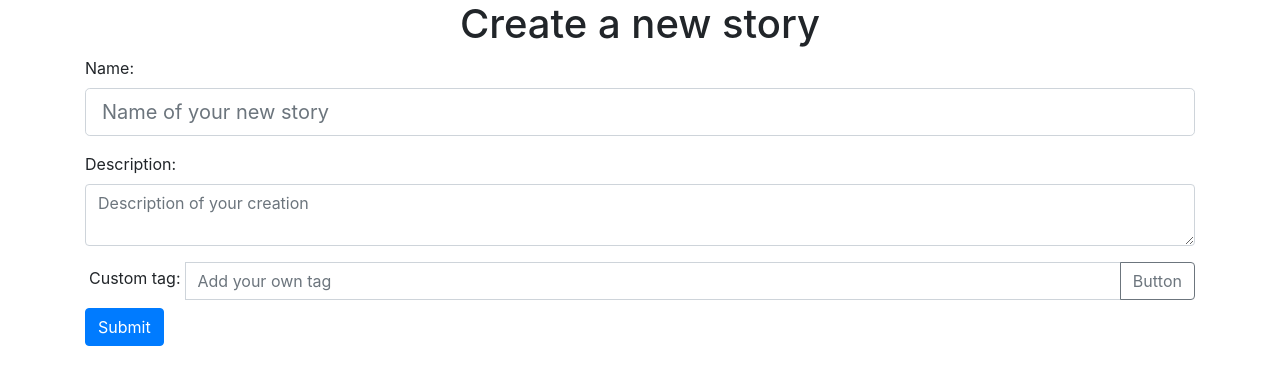
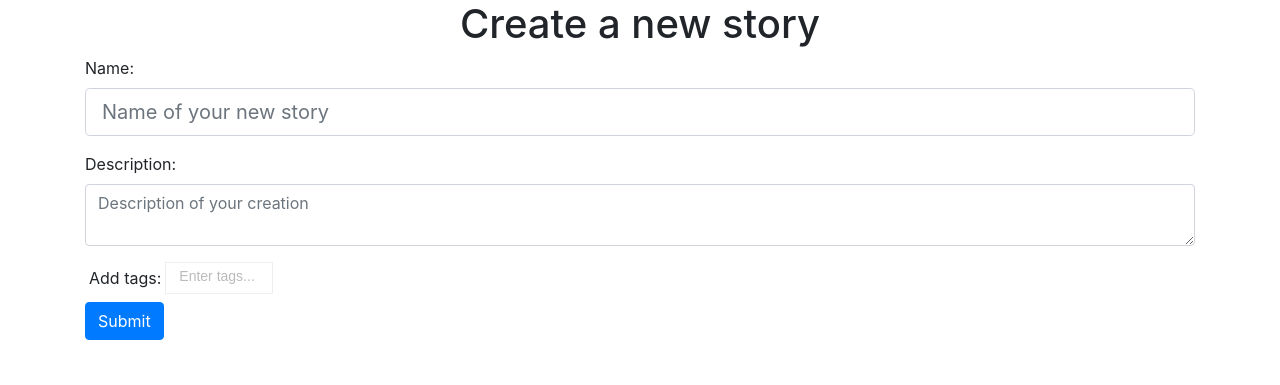
Before and after one commit to samostanek/Project-SSS, a PHP site: page /create.php in a window 1280 px wide. Shown: the part 46-431 px from the top of the page. Run offline with PHP 8.4, Linux system fonts and the light colour scheme; tables that the repository leaves empty or names only in its code hold one stand-in row (values such as "Sample post").

Commit message:
Tags hints added
Co-Authored-By: hollowhero <hollowhero@users.noreply.github.com>

```diff
--- a/create.php
+++ b/create.php
@@ -23,7 +23,7 @@
   </head>
   <body>
     <nav class="navbar navbar-expand-lg navbar-light bg-light d-flex py-0">
-      <a class="navbar-brand" href="#">SSS</a>
+      <a class="navbar-brand" href="index.php">SSS</a>
 
       <a class="navbar-brand" href="includes/create.init.inc.php">
         <img class="d-inline-block align-top" src="resources/add-story-plus.png" alt="Add story" width="30">
@@ -65,11 +65,8 @@
           <textarea type="text" class="form-control" id="desc" name="desc" placeholder="Description of your creation"></textarea>
         </div>
         <div class="input-group my-2">
-          <label for="more-tags" class="m-1">Custom tag:</label>
+          <label for="more-tags" class="m-1">Add tags:</label>
           <input type="text" class="form-control" id="more-tags" placeholder="Add your own tag">
-          <div class="input-group-append">
-            <button class="btn btn-outline-secondary" type="button">Button</button>
-          </div>
         </div>
         <button type="submit" name="submit" class="btn btn-primary">Submit</button>
       </form>
@@ -80,5 +77,29 @@
     <script src="js/jquery.tag-editor.min.js"></script>
     <script src="js/bootstrap.bundle.min.js"></script>
     <script src="js/main.js"></script>
+    <script type="text/javascript">
+      $('#more-tags').tagEditor({         //TODO: CSS INPUT FORM
+        autocomplete: {
+          delay: 0,
+          position: {collision : 'flip'},
+          source: <?php
+            require 'includes/dbconn.inc.php';
+            $stmt = mysqli_stmt_init($conn);
+            if (!mysqli_stmt_prepare($stmt, 'SELECT name FROM tags')) {
+              echo mysqli_error($conn);
+              exit();
+            } else {
+              mysqli_stmt_execute($stmt);
+              $result = mysqli_stmt_get_result($stmt);
+              $tags = array();
+              while ($tag = mysqli_fetch_assoc($result)) array_push($tags, $tag['name']);
+              echo json_encode($tags);
+            }
+          ?>
+        },
+        delimeter: ', ',
+        placeholder: 'Enter tags...'
+      });
+    </script>
   </body>
 </html>
--- a/index.php
+++ b/index.php
@@ -16,7 +16,7 @@
       </button>
     </div>';?>
     <nav class="navbar navbar-expand-lg navbar-light bg-light d-flex py-0">
-      <a class="navbar-brand" href="#">SSS</a>
+      <a class="navbar-brand" href="index.php">SSS</a>
 
       <a class="navbar-brand" href="includes/create.init.inc.php">
         <img class="d-inline-block align-top" src="resources/add-story-plus.png" alt="Add story" width="30">
```
